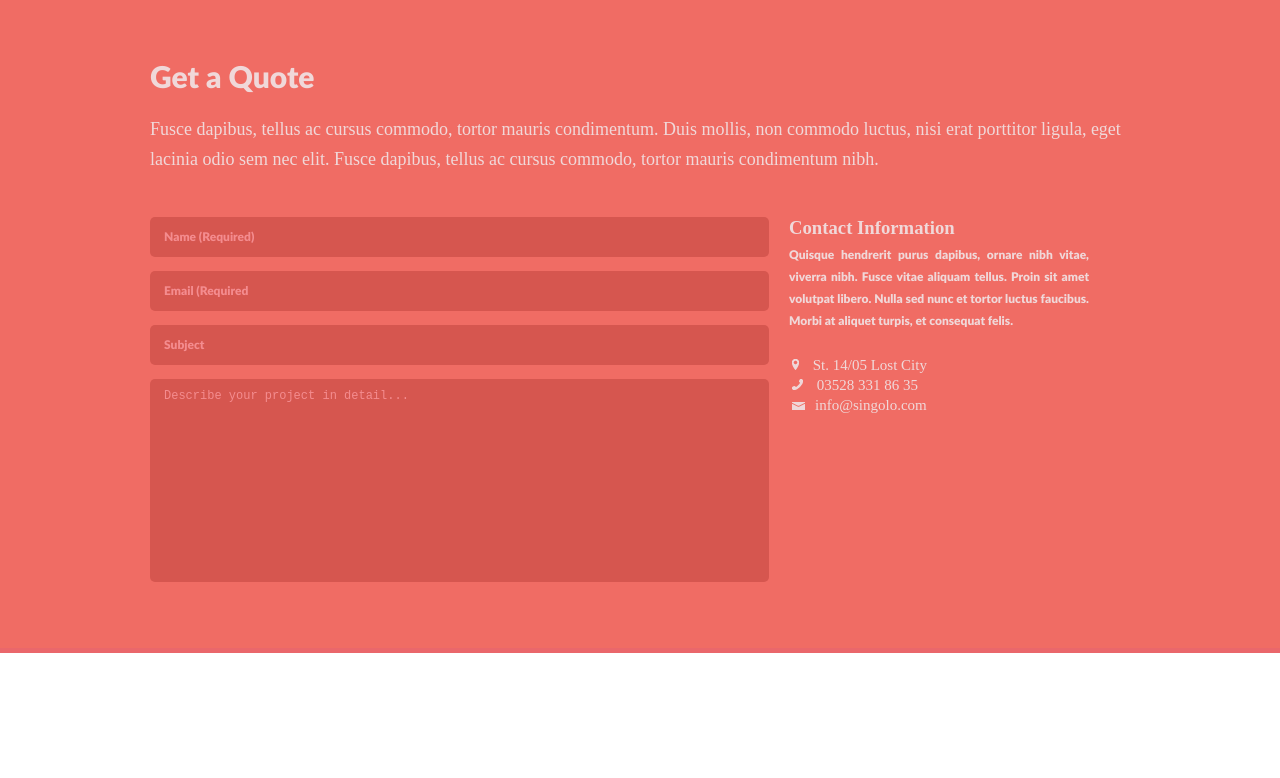
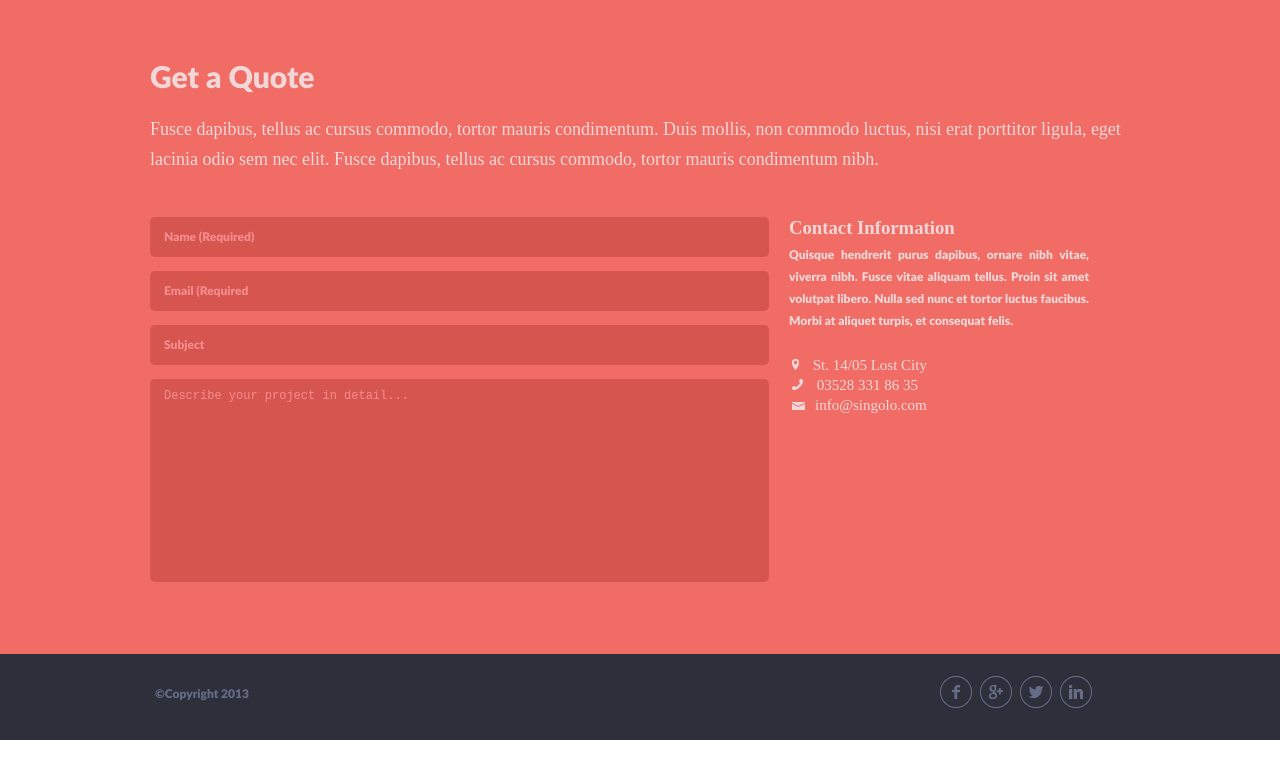
Before and after one commit to DoniyorJN/singolo, a plain HTML site: page singolo3.html in a window 1280 px wide. Drawn offline with Linux system fonts and the light colour scheme; a web font is replaced by a local one.

Commit message:
add footer

```diff
--- a/singolo3.css
+++ b/singolo3.css
@@ -1,5 +1,5 @@
 @import "lato.css";
-
+/*get-quotes*/
 *{
     margin: 0;
     padding: 0;
@@ -16,8 +16,7 @@
 .wrapper-quotes{
     padding-left: 40px;
     padding-top: 67px;
-    padding-bottom: 62px;
-
+    padding-bottom: 68px;
 }
 
 .get-quotes h2{
@@ -113,3 +112,40 @@
     text-decoration: none;
     color: #f0d8d9;
 }
+
+/*footer*/
+
+.footer{
+    background-color: #2d303a;
+    color: #666d89;
+    font-family: 'Lato';
+
+}
+.wrapper-footer{
+    padding-bottom: 22px;
+    font-size: 12px;
+    line-height: 25px;
+    display: flex;
+    justify-content: space-between;
+    align-items: center;
+}
+.footer ul{
+    list-style: none;
+}
+.footer .copyright{
+    padding-top: 14px;
+    padding-left: 25px;
+}
+.footer .social-media__icon{
+    display: flex;
+    align-items: left;
+    padding-top: 3px;
+    padding-right: 52px;
+}
+.footer .social-media__icon li{
+    margin-top: 18px;
+}
+.footer .social-media__icon img{
+    margin-right: 5px;
+    padding: 0;
+}
--- a/singolo3.html
+++ b/singolo3.html
@@ -30,7 +30,16 @@
             </div>
         </div>
     </section>
-
-
+    <footer class="footer">
+        <div class="wrapper wrapper-footer">
+            <div class="copyright">&copy;Copyright 2013</div>
+            <ul class="social-media__icon">
+                <li><a href="#"><img src="assets/images/social-media/Facebook.png" alt="Facebook"></a></li>
+                <li><a href="#"><img src="assets/images/social-media/Google.png" alt="Gmail"></a></li>
+                <li><a href="#"><img src="assets/images/social-media/Twitter.png" alt="Twitter"></a></li>
+                <li><a href="#"><img src="assets/images/social-media/LinkedIn.png" alt="LinkedIn"></a></li>
+            </ul>
+        </div>
+    </footer>
 </body>
 </html>
```
